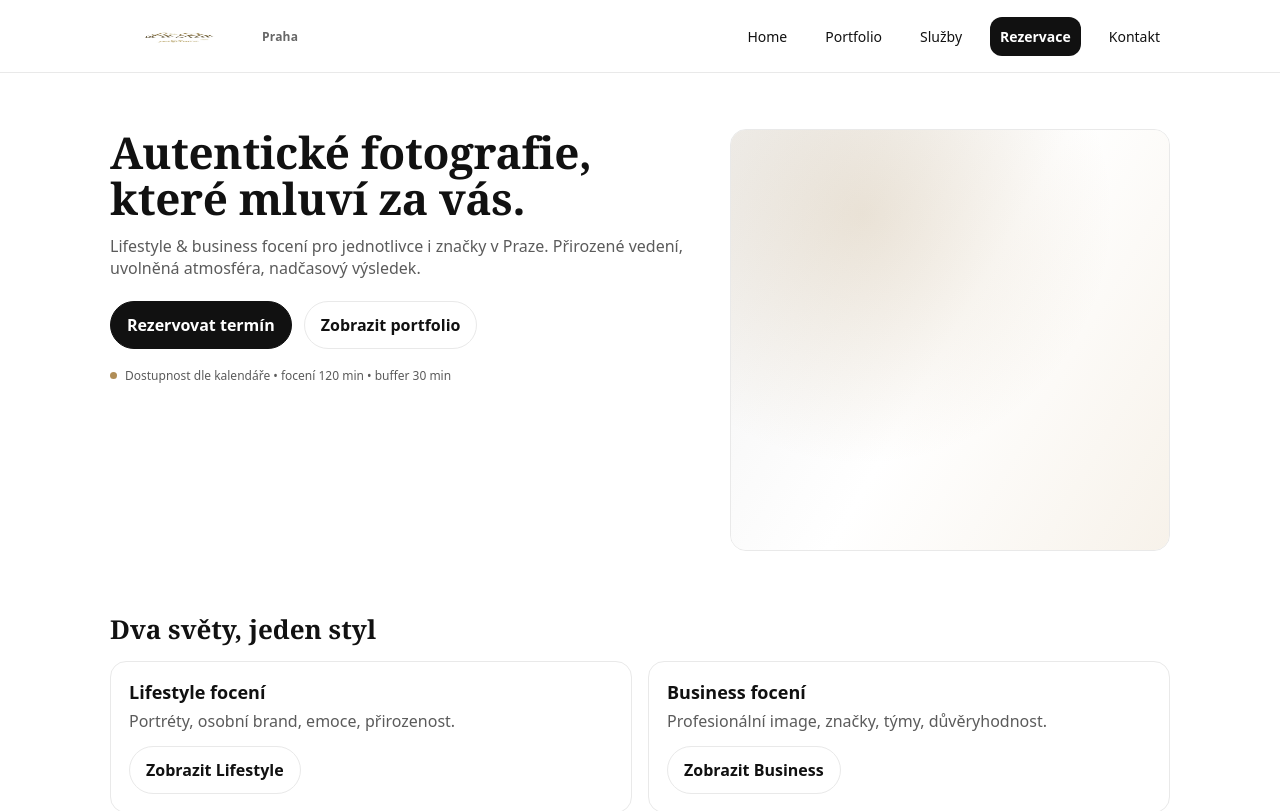
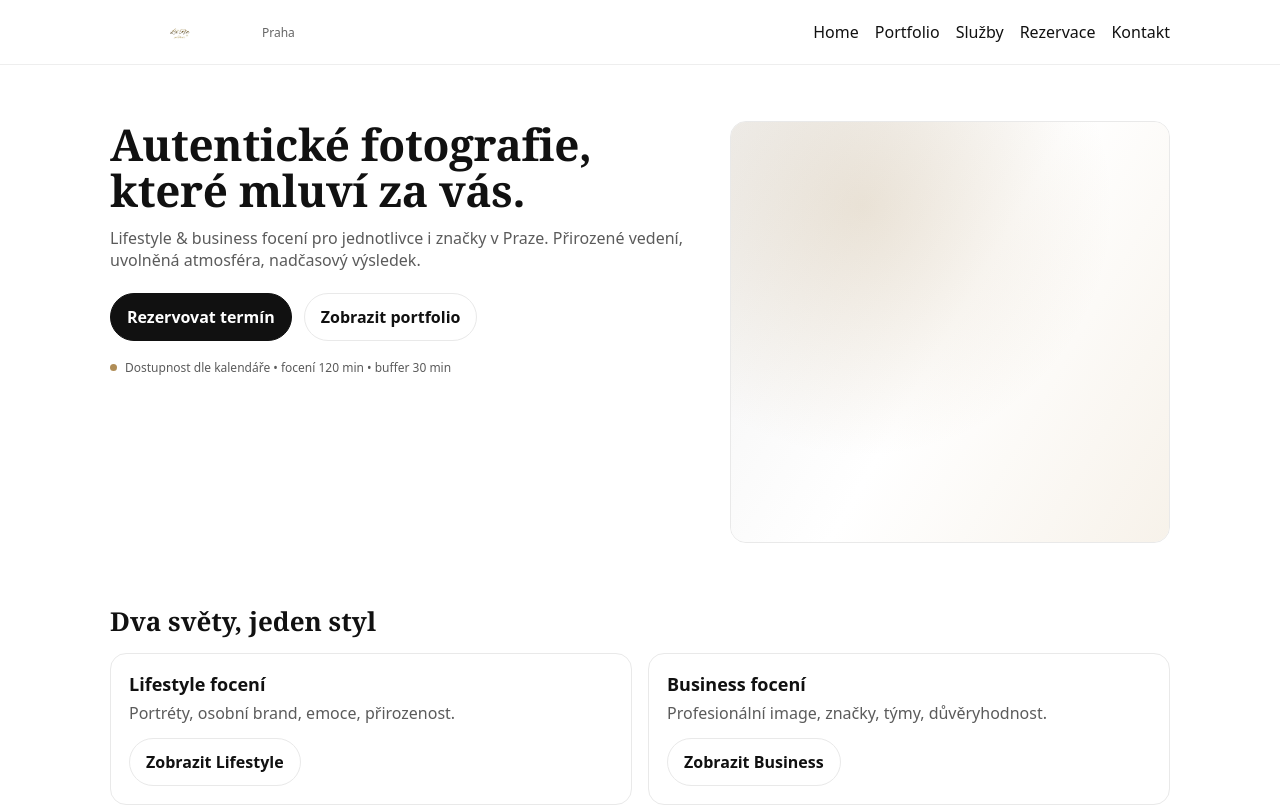
Before and after one commit to huckys25-gif/la-ria-portraits, a Next.js app: page / in a window 1280 px wide. Shown: the top 811 px of the page. Built offline with nearby package versions, Linux system fonts and the light colour scheme.

Commit message:
Update Header.tsx

```diff
--- a/app/components/Header.tsx
+++ b/app/components/Header.tsx
@@ -3,34 +3,51 @@ import Link from "next/link";
 
 export default function Header() {
   return (
-    <header className="header">
-      <div className="container">
-        <div className="nav">
-          <Link href="/" className="brand" aria-label="La Ria Portraits">
-            <div style={{ display: "flex", alignItems: "center", gap: 12 }}>
+    <header
+      style={{
+        borderBottom: "1px solid #eee",
+        padding: "12px 0",
+      }}
+    >
+      <div
+        style={{
+          maxWidth: 1100,
+          margin: "0 auto",
+          padding: "0 20px",
+          display: "flex",
+          alignItems: "center",
+          justifyContent: "space-between",
+        }}
+      >
+        <Link href="/" aria-label="La Ria Portraits">
+          <div
+            style={{
+              display: "flex",
+              alignItems: "center",
+              gap: 12,
+              height: 40,              // 🔑 DŮLEŽITÉ
+            }}
+          >
             <Image
               src="/logo.png"
               alt="La Ria Portraits"
               width={140}
               height={40}
+              style={{ objectFit: "contain" }}
               priority
             />
             <span style={{ fontSize: 12, color: "#666" }}>Praha</span>
           </div>
         </Link>
 
-          <nav className="menu" aria-label="Hlavní menu">
+        <nav style={{ display: "flex", gap: 16 }}>
           <Link href="/">Home</Link>
           <Link href="/portfolio">Portfolio</Link>
           <Link href="/sluzby">Služby</Link>
-            <Link href="/rezervace" className="cta">
-              Rezervace
-            </Link>
+          <Link href="/rezervace">Rezervace</Link>
           <Link href="/kontakt">Kontakt</Link>
         </nav>
-        </div>
       </div>
     </header>
   );
 }
-``
```
Lines whose indentation alone changed are shown as unchanged.
